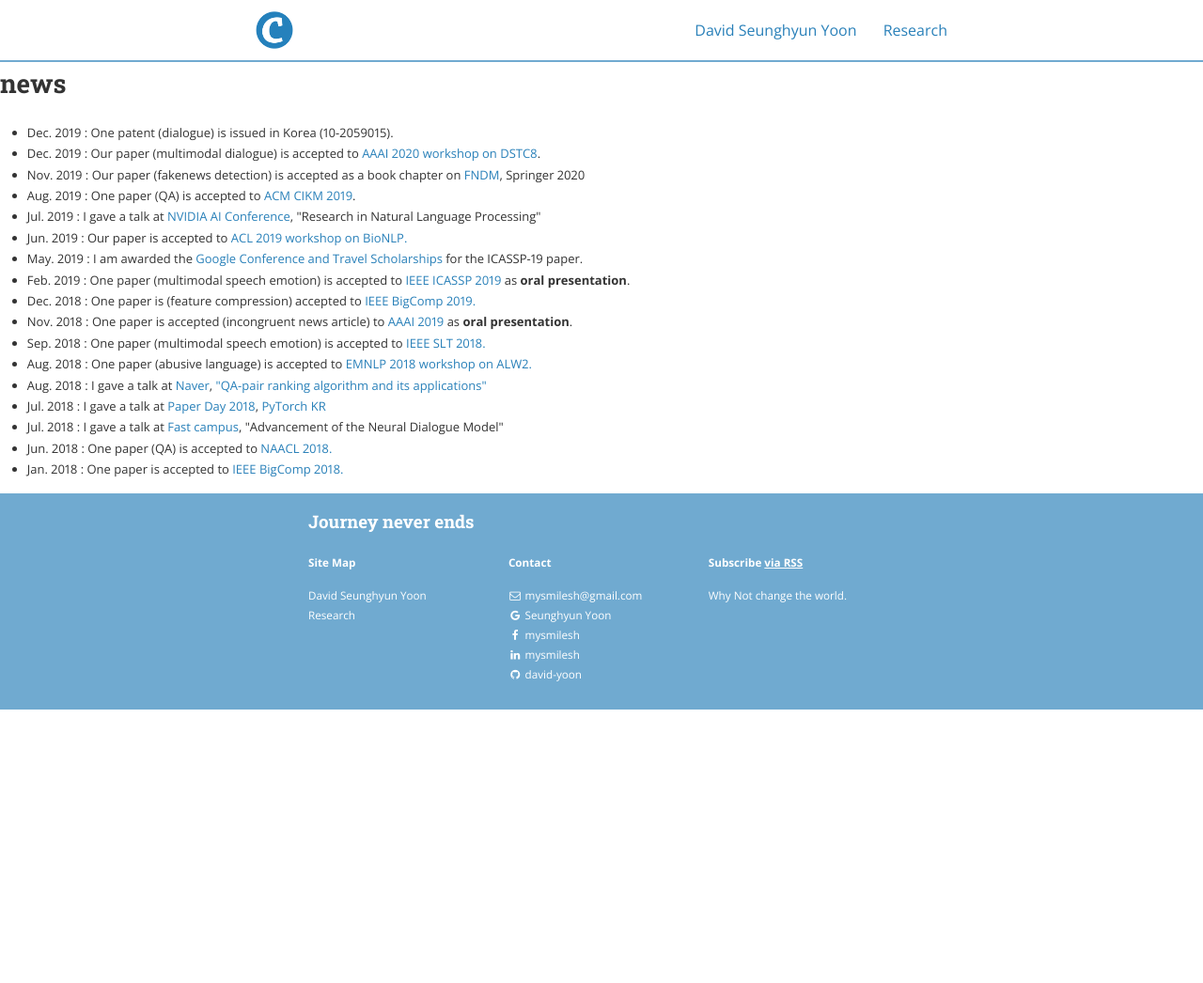
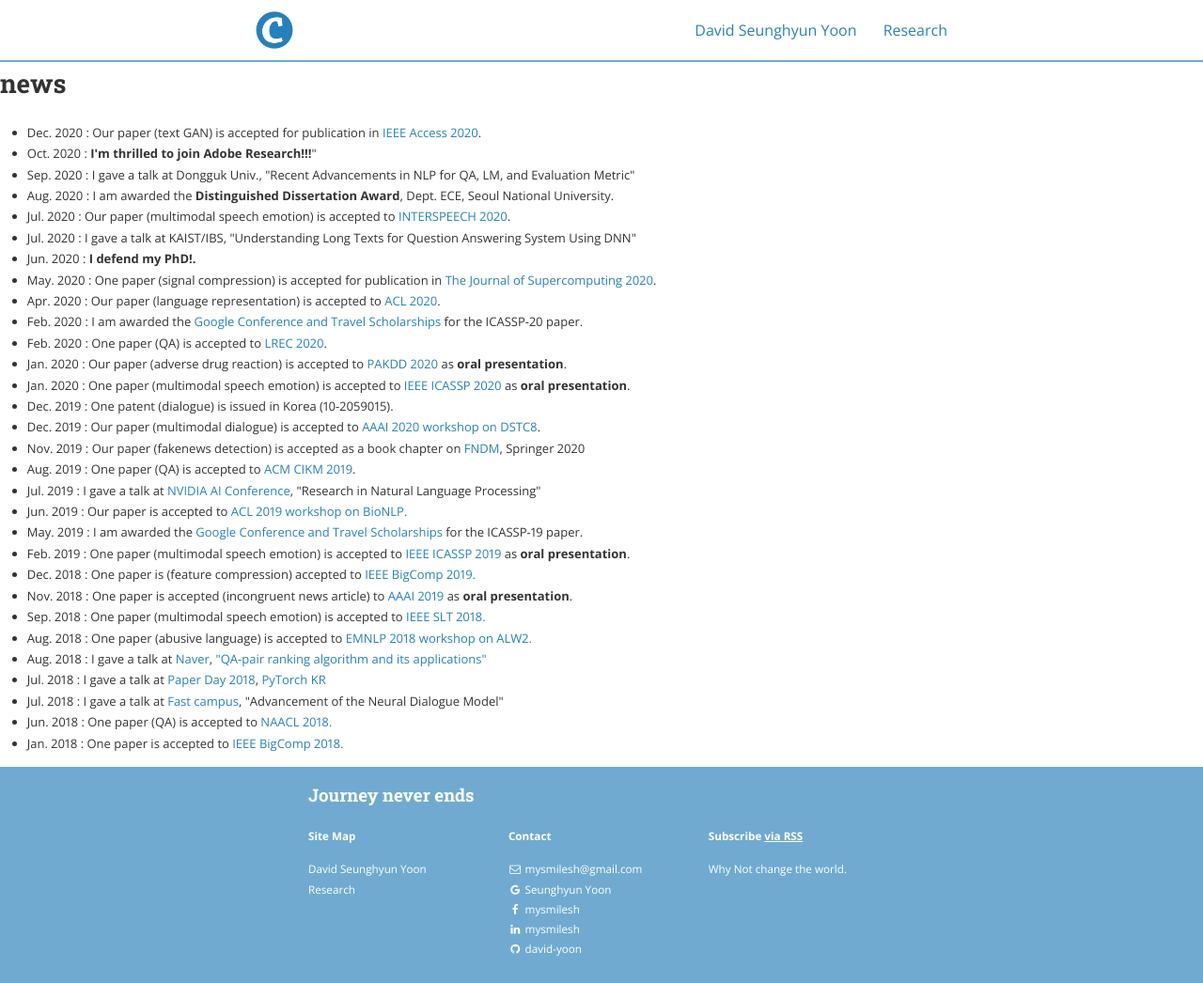
Before and after one commit to david-yoon/david-yoon.github.io, a Jekyll site: the page built from news.html, in a window 1280 px wide. Shown: the whole page at 94% size. Built offline with Jekyll 4.4.1, drawn with Linux system fonts in a browser that asks for light colours; nearby versions of some CDN libraries; before the commit the page ends 900 px from its top, so only the background shows below that.

```diff
--- a/news.html
+++ b/news.html
@@ -8,6 +8,55 @@ layout: default
 
 <ul style="line-height:1.4em">
   <font size="2">
+  <li>
+	Dec. 2020 :
+	Our paper (text GAN) is accepted for publication in <a href="https://ieeeaccess.ieee.org/">IEEE Access 2020</a>.
+  </li>
+  <li>
+  Oct. 2020 : <strong>I'm thrilled to join Adobe Research!!!</strong>"
+  </li>
+  <li>
+	Sep. 2020 : I gave a talk at Dongguk Univ., "Recent Advancements in NLP for QA, LM, and Evaluation Metric"
+  </li>
+  <li>
+	Aug. 2020 :
+    I am awarded the <strong>Distinguished Dissertation Award</strong>, Dept. ECE, Seoul National University.
+  </li>
+  <li>
+	Jul. 2020 :
+	Our paper (multimodal speech emotion) is accepted to <a href="http://www.interspeech2020.org/">INTERSPEECH 2020</a>.
+  </li>
+  <li>
+	Jul. 2020 : I gave a talk at KAIST/IBS, "Understanding Long Texts for Question Answering System Using DNN"
+  </li>
+  <li>
+	Jun. 2020 :
+      <strong>I defend my PhD!.</strong>
+  </li>
+  <li>
+	May. 2020 :
+	One paper (signal compression) is accepted for publication in <a href="https://www.springer.com/journal/11227?gclid=EAIaIQobChMIrJqOzti96QIVBhdgCh1UVAn_EAAYASAAEgLwp_D_BwE">The Journal of Supercomputing 2020</a>.
+  </li>
+  <li>
+	Apr. 2020 :
+	Our paper (language representation) is accepted to <a href="https://acl2020.org/">ACL 2020</a>.
+  </li>
+  <li>
+	Feb. 2020 :
+	I am awarded the <a href="https://buildyourfuture.withgoogle.com/scholarships/google-travel-and-conference-grants/#!?detail-content-tabby_activeEl=overview">Google Conference and Travel Scholarships</a> for the ICASSP-20 paper.
+  </li>
+  <li>
+	Feb. 2020 :
+	One paper (QA) is accepted to <a href="https://lrec2020.lrec-conf.org/">LREC 2020</a>.
+  </li>
+  <li>
+	Jan. 2020 :
+	Our paper (adverse drug reaction) is accepted to <a href="https://pakdd2020.org/">PAKDD 2020</a> as <strong>oral presentation</strong>.
+  </li>
+  <li>
+	Jan. 2020 :
+	One paper (multimodal speech emotion) is accepted to <a href="https://2020.ieeeicassp.org/">IEEE ICASSP 2020</a> as <strong>oral presentation</strong>.
+  </li>
   <li>
 	Dec. 2019 :
 	One patent (dialogue) is issued in Korea (10-2059015).
```
Also changed, not shown: index.html (+26 -48 lines), 1 other file.
